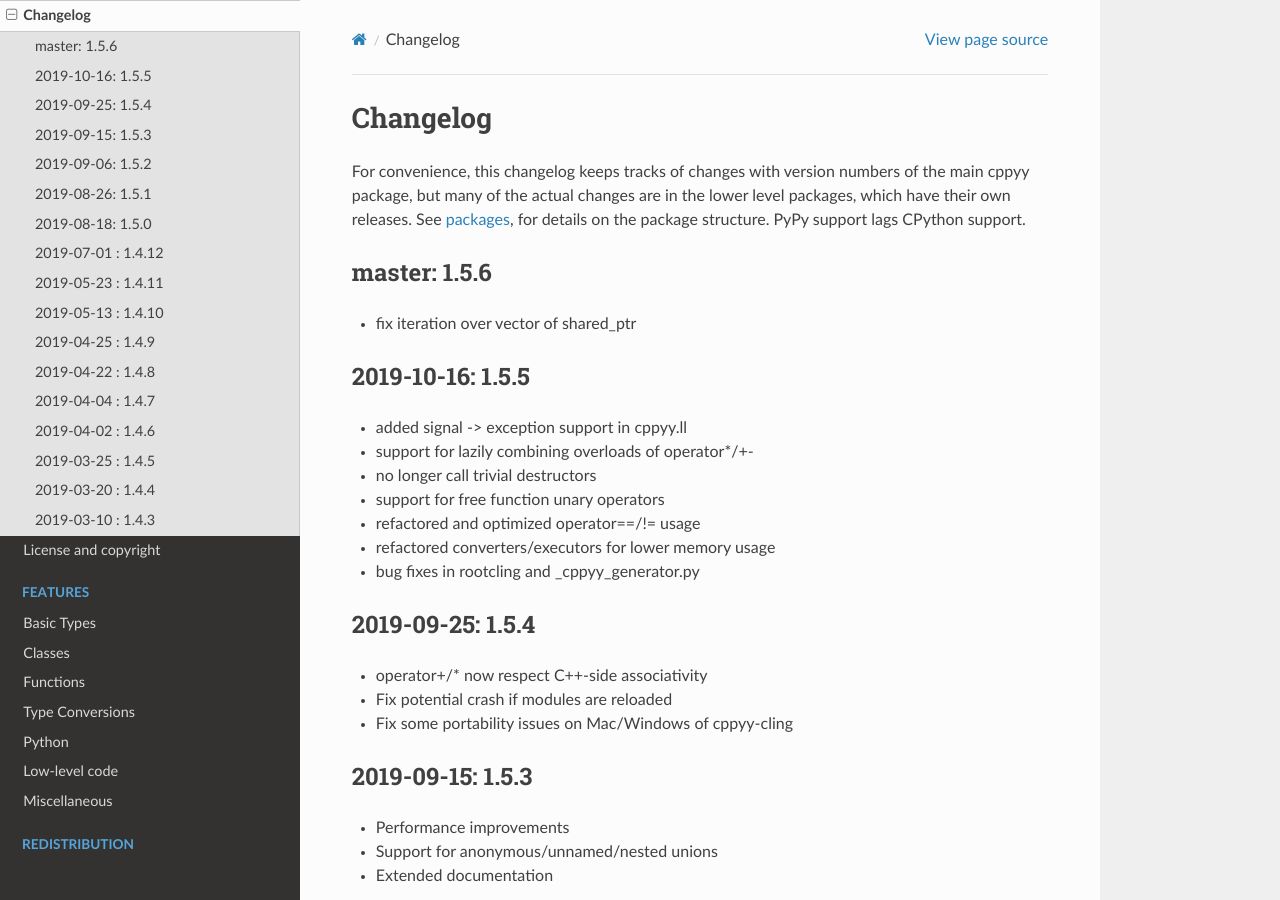
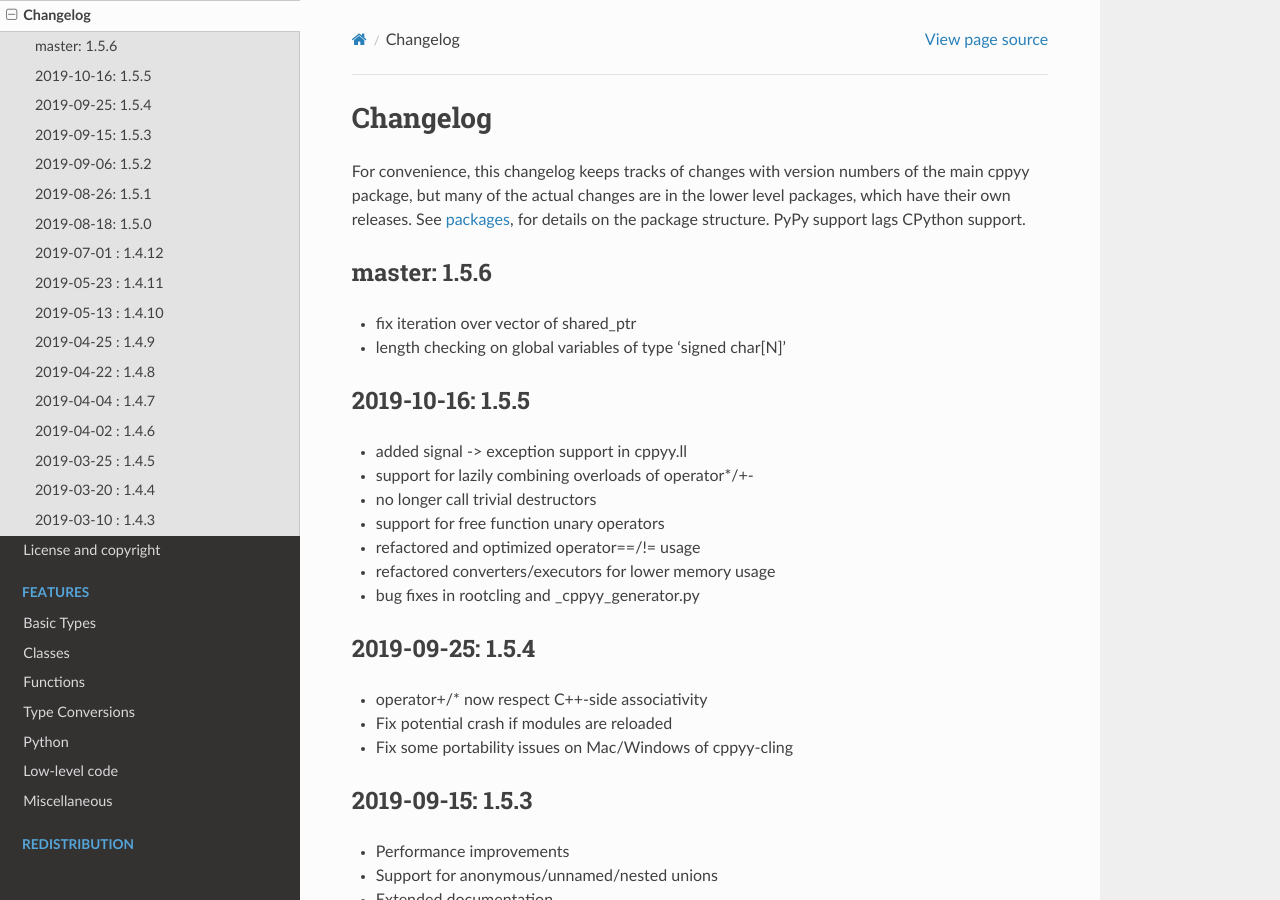
Before and after one commit to wlav/cppyy, a Sphinx documentation site: the page built from doc/source/changelog.rst, in a window 1280 px wide and 900 px high. Built offline with Sphinx 7.4.7 and the Read the Docs theme 2.0.0, drawn with Linux system fonts in a browser that asks for light colours.

Commit message:
test for length checking on global variables of type 'signed char[N]'

```diff
--- a/doc/source/changelog.rst
+++ b/doc/source/changelog.rst
@@ -14,6 +14,7 @@
 -------------
 
 * fix iteration over vector of shared_ptr
+* length checking on global variables of type 'signed char[N]'
 
 
 2019-10-16: 1.5.5
```
Also changed, not shown: 3 other files.
